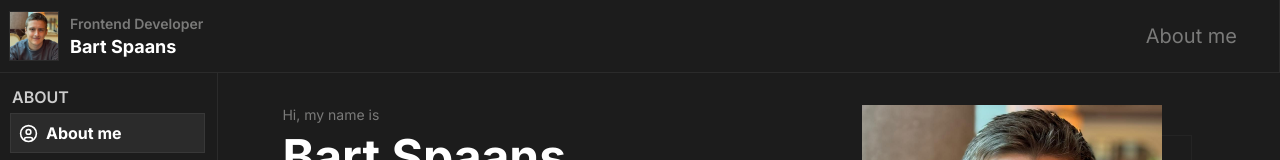
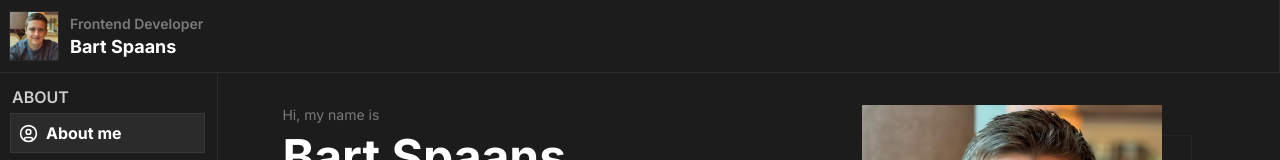
Before and after one commit to spaansba/Portfolio, a Next.js app: page /about in a window 1280 px wide. Shown: the top 160 px of the page. Built offline with nearby package versions, Linux system fonts and the light colour scheme.

Commit message:
testing in prop13

```diff
--- a/src/app/_components/Content/Header/Header.tsx
+++ b/src/app/_components/Content/Header/Header.tsx
@@ -47,7 +47,7 @@ function Header() {
         </button>
 
         <div className="flex gap-3 md:gap-8 items-center">
-          <HeaderNavigationDisplay />
+          {/* <HeaderNavigationDisplay /> */}
           <MobileHamburger />
         </div>
       </div>
```
